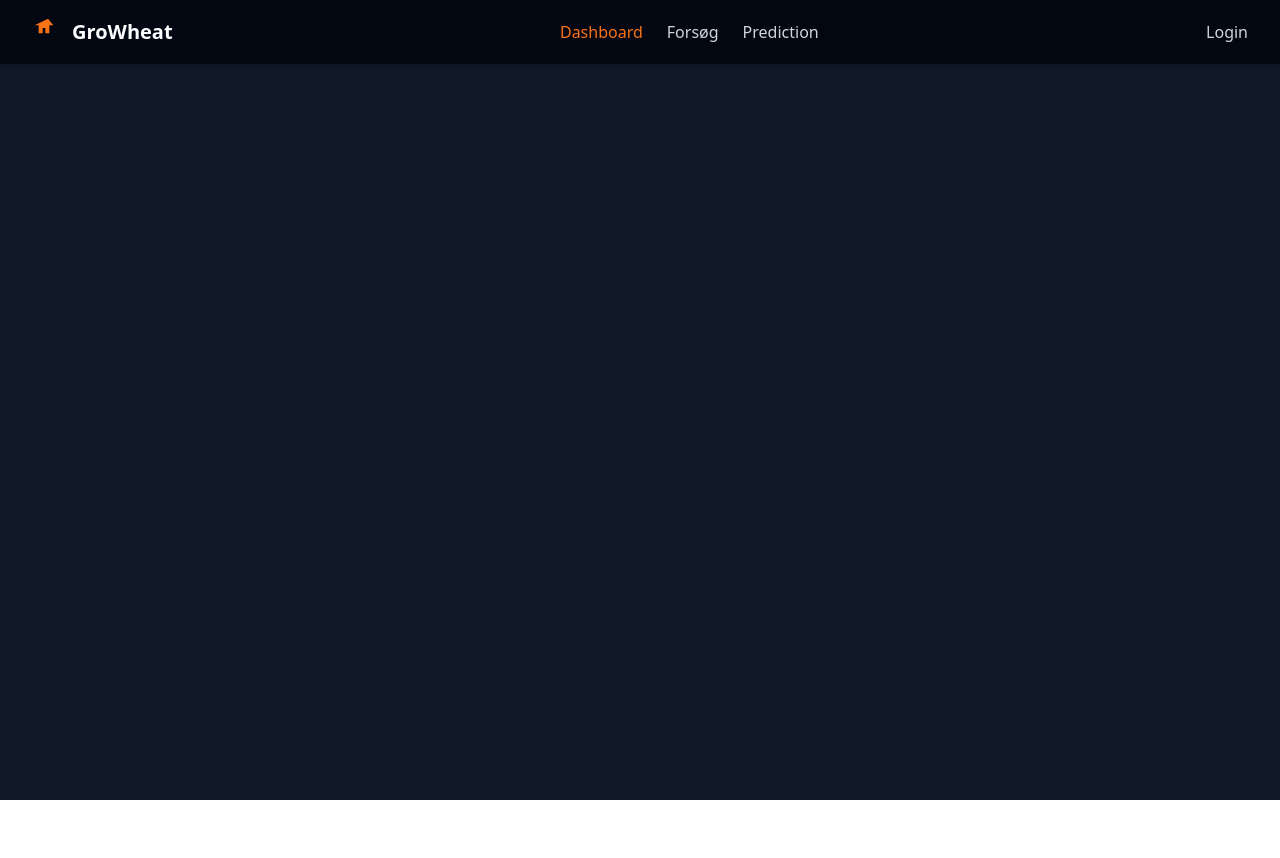
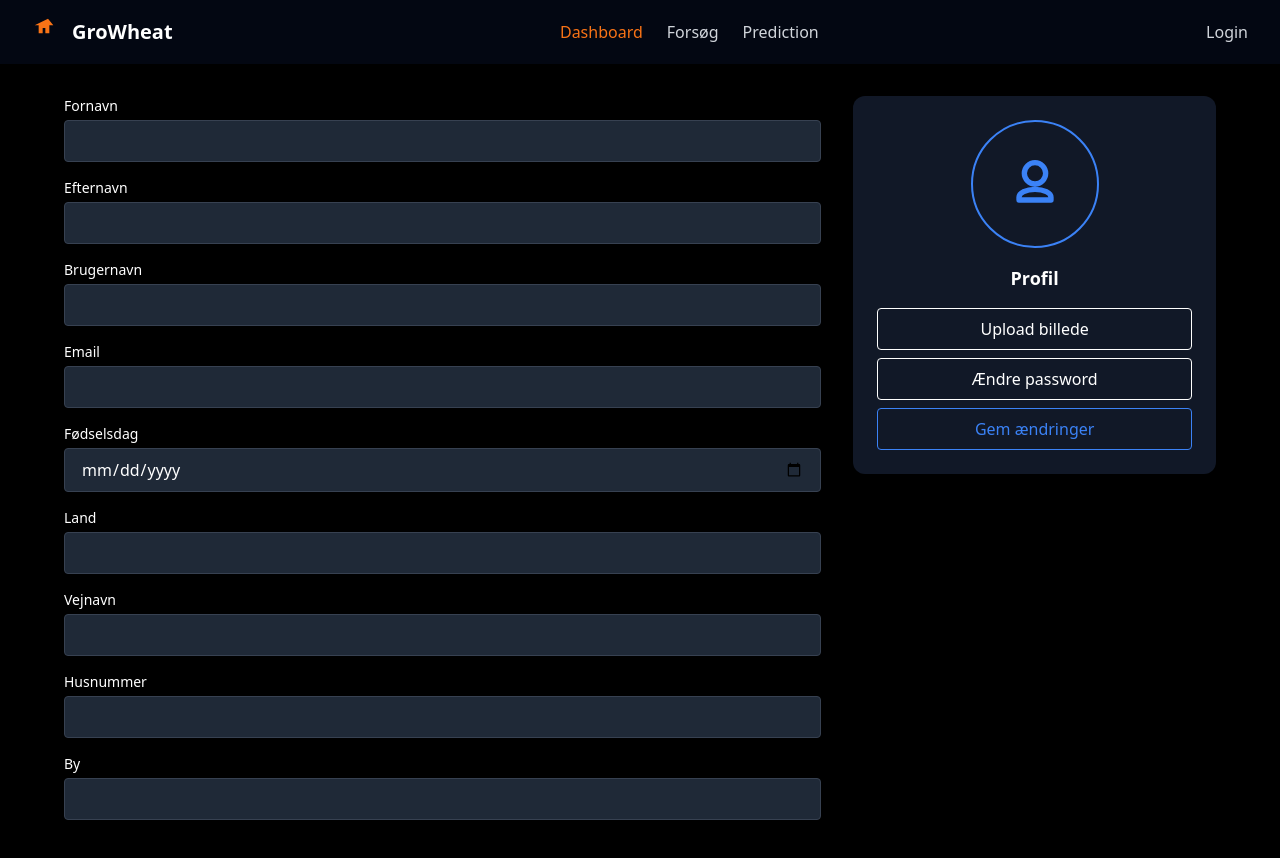
Before and after one commit to NotNebu/SEP4_Frontend, a React (Vite) app: page /profile in a window 1280 px wide. Shown: the top 858 px of the page. Before the commit the page ends 800 px from the top, so only its background shows below. Built offline with nearby package versions, Linux system fonts and the light colour scheme; no server answers.

Commit message:
feat(profile): vis brugerprofil via JWT-cookie
- Tilføjet profilside med brugerens email og brugernavn
- Bruger /api/auth/me til at hente brugerdata
- Tilføjet fetch-kald med credentials: 'include' for cookie-håndtering

```diff
--- a/src/App.jsx
+++ b/src/App.jsx
@@ -5,6 +5,7 @@ import TestPage from "@Presentation/Pages/TestPage";
 import PredictionFormPage from '@Presentation/Pages/PredictionFormPage.jsx';
 import Navbar from "@Presentation/Components/Navbar";
 import LoginPage from "@Presentation/Pages/LoginPage";
+import ProfilePage from "./Presentation/Pages/ProfilePage";
 
 function App() {
   return (
@@ -14,6 +15,7 @@ function App() {
         <Routes>
           <Route path="/login" element={<LoginPage />} />
           <Route path="/" element={<DashboardPage />} />
+          <Route path="/profile" element={<ProfilePage />} />
           <Route path="/test" element={<TestPage />} />
           <Route path="/prediction-form" element={<PredictionFormPage />} />
         </Routes>
--- /dev/null
+++ b/src/Presentation/Components/ProfileForm.jsx
@@ -0,0 +1,27 @@
+export default function ProfileForm() {
+    return (
+      <form className="space-y-4">
+        <Input label="Fornavn" />
+        <Input label="Efternavn" />
+        <Input label="Brugernavn" />
+        <Input label="Email" />
+        <Input label="Fødselsdag" type="date" />
+        <Input label="Land" />
+        <Input label="Vejnavn" />
+        <Input label="Husnummer" />
+        <Input label="By" />
+      </form>
+    );
+  }
+
+  function Input({ label, type = "text" }) {
+    return (
+      <div>
+        <label className="block text-sm mb-1">{label}</label>
+        <input
+          type={type}
+          className="w-full bg-gray-800 border border-gray-700 rounded px-4 py-2 text-white focus:outline-none focus:ring-2 focus:ring-blue-500"
+        />
+      </div>
+    );
+  }
--- /dev/null
+++ b/src/Presentation/Components/ProfileSidebar.jsx
@@ -0,0 +1,34 @@
+import { useState } from "react";
+import ChangePasswordModal from "@Presentation/Modals/ChangePasswordModal";
+
+export default function ProfileSidebar() {
+  const [showModal, setShowModal] = useState(false);
+
+  return (
+    <div className="bg-gray-900 rounded-xl p-6 text-center">
+      <div className="w-32 h-32 mx-auto rounded-full border-2 border-blue-500 flex items-center justify-center text-blue-500 mb-4">
+        {/* Avatar-ikon */}
+        <svg xmlns="http://www.w3.org/2000/svg" className="h-16 w-16" fill="none" viewBox="0 0 24 24" stroke="currentColor">
+          <path strokeLinecap="round" strokeLinejoin="round" strokeWidth={2} d="M12 14c-3.33 0-6 1.34-6 3v1h12v-1c0-1.66-2.67-3-6-3zM12 12a4 4 0 100-8 4 4 0 000 8z" />
+        </svg>
+      </div>
+
+      <p className="text-lg font-semibold mb-4">Profil</p>
+
+      <div className="space-y-2">
+        <button className="w-full border border-white px-4 py-2 rounded hover:bg-white hover:text-black transition">Upload billede</button>
+
+        <button
+          onClick={() => setShowModal(true)}
+          className="w-full border border-white px-4 py-2 rounded hover:bg-white hover:text-black transition"
+        >
+          Ændre password
+        </button>
+
+        <button className="w-full border border-blue-500 text-blue-500 px-4 py-2 rounded hover:bg-blue-500 hover:text-white transition">Gem ændringer</button>
+      </div>
+
+      <ChangePasswordModal isOpen={showModal} onClose={() => setShowModal(false)} />
+    </div>
+  );
+}
--- /dev/null
+++ b/src/Presentation/Modals/ChangePasswordModal.jsx
@@ -0,0 +1,97 @@
+import { useState } from "react";
+
+export default function ChangePasswordModal({ isOpen, onClose }) {
+  const [oldPassword, setOldPassword] = useState("");
+  const [newPassword, setNewPassword] = useState("");
+  const [confirmPassword, setConfirmPassword] = useState("");
+  const [error, setError] = useState("");
+  const [success, setSuccess] = useState("");
+  const [loading, setLoading] = useState(false);
+
+  if (!isOpen) return null;
+
+  const handleSave = async () => {
+    setError("");
+    setSuccess("");
+
+    if (newPassword !== confirmPassword) {
+      setError("Kodeordene matcher ikke!");
+      return;
+    }
+
+    setLoading(true);
+
+    try {
+        const response = await fetch("http://localhost:5107/api/account/change-password", {
+            method: "POST",
+            headers: {
+              "Content-Type": "application/json",
+            },
+            credentials: "include", // 👈 nødvendigt for cookies
+            body: JSON.stringify({ oldPassword, newPassword }),
+          });
+
+      const data = await response.json();
+
+      if (!response.ok) {
+        setError(data.message || "Noget gik galt");
+      } else {
+        setSuccess(data.message || "Kodeord ændret!");
+        setOldPassword("");
+        setNewPassword("");
+        setConfirmPassword("");
+      }
+    } catch (err) {
+      setError("Netværksfejl");
+    } finally {
+      setLoading(false);
+    }
+  };
+
+  return (
+    <div className="fixed inset-0 bg-black bg-opacity-60 flex justify-center items-center z-50">
+      <div className="bg-gray-900 rounded-lg p-6 w-full max-w-md shadow-lg">
+        <h2 className="text-xl font-semibold mb-4 text-white">Skift kodeord</h2>
+
+        {error && <p className="text-red-500 mb-2">{error}</p>}
+        {success && <p className="text-green-500 mb-2">{success}</p>}
+
+        <div className="space-y-4">
+          <Input label="Gammelt kodeord" type="password" value={oldPassword} onChange={setOldPassword} />
+          <Input label="Nyt kodeord" type="password" value={newPassword} onChange={setNewPassword} />
+          <Input label="Bekræft nyt kodeord" type="password" value={confirmPassword} onChange={setConfirmPassword} />
+        </div>
+
+        <div className="flex justify-end gap-4 mt-6">
+          <button
+            onClick={onClose}
+            className="px-4 py-2 border border-gray-500 rounded text-white hover:bg-gray-700"
+          >
+            Annullér
+          </button>
+          <button
+            onClick={handleSave}
+            disabled={loading}
+            className="px-4 py-2 bg-blue-600 text-white rounded hover:bg-blue-700 disabled:opacity-50"
+          >
+            {loading ? "Gemmer..." : "Gem"}
+          </button>
+        </div>
+      </div>
+    </div>
+  );
+}
+
+function Input({ label, type, value, onChange }) {
+  return (
+    <div>
+      <label className="block text-sm text-white mb-1">{label}</label>
+      <input
+        type={type}
+        value={value}
+        onChange={(e) => onChange(e.target.value)}
+        className="w-full bg-gray-800 border border-gray-700 rounded px-4 py-2 text-white focus:outline-none focus:ring-2 focus:ring-blue-500"
+      />
+    </div>
+  );
+}
--- /dev/null
+++ b/src/Presentation/Pages/ProfilePage.jsx
@@ -0,0 +1,17 @@
+import ProfileForm from "@Presentation/Components/ProfileForm";
+import ProfileSidebar from "@Presentation/Components/ProfileSidebar";
+
+export default function ProfilePage() {
+    return (
+      <div className="min-h-screen bg-black text-white p-8">
+        <div className="max-w-6xl mx-auto grid grid-cols-1 lg:grid-cols-3 gap-8">
+          <div className="lg:col-span-2">
+            <ProfileForm />
+          </div>
+          <div>
+            <ProfileSidebar />
+          </div>
+        </div>
+      </div>
+    );
+  }
```
